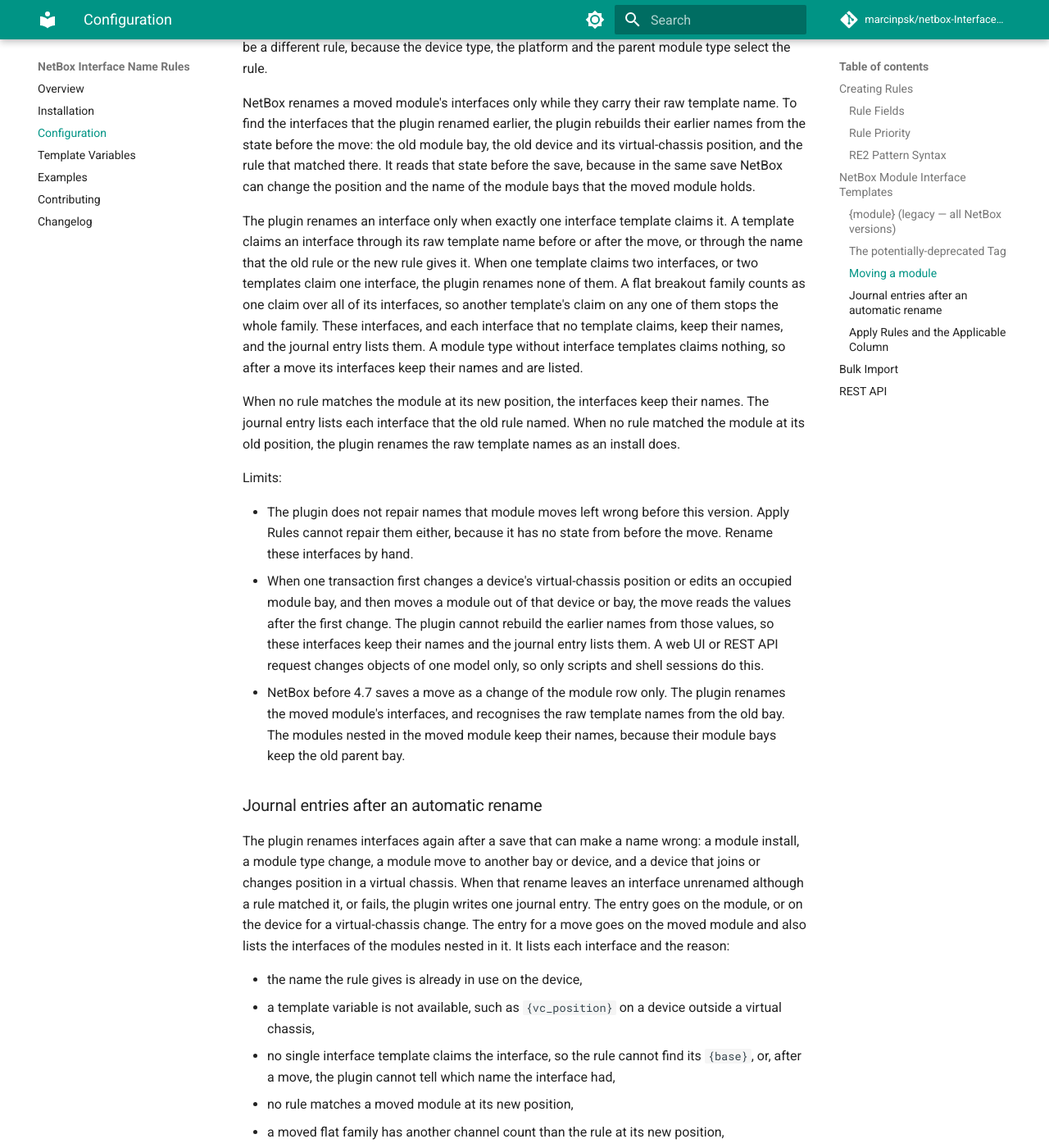
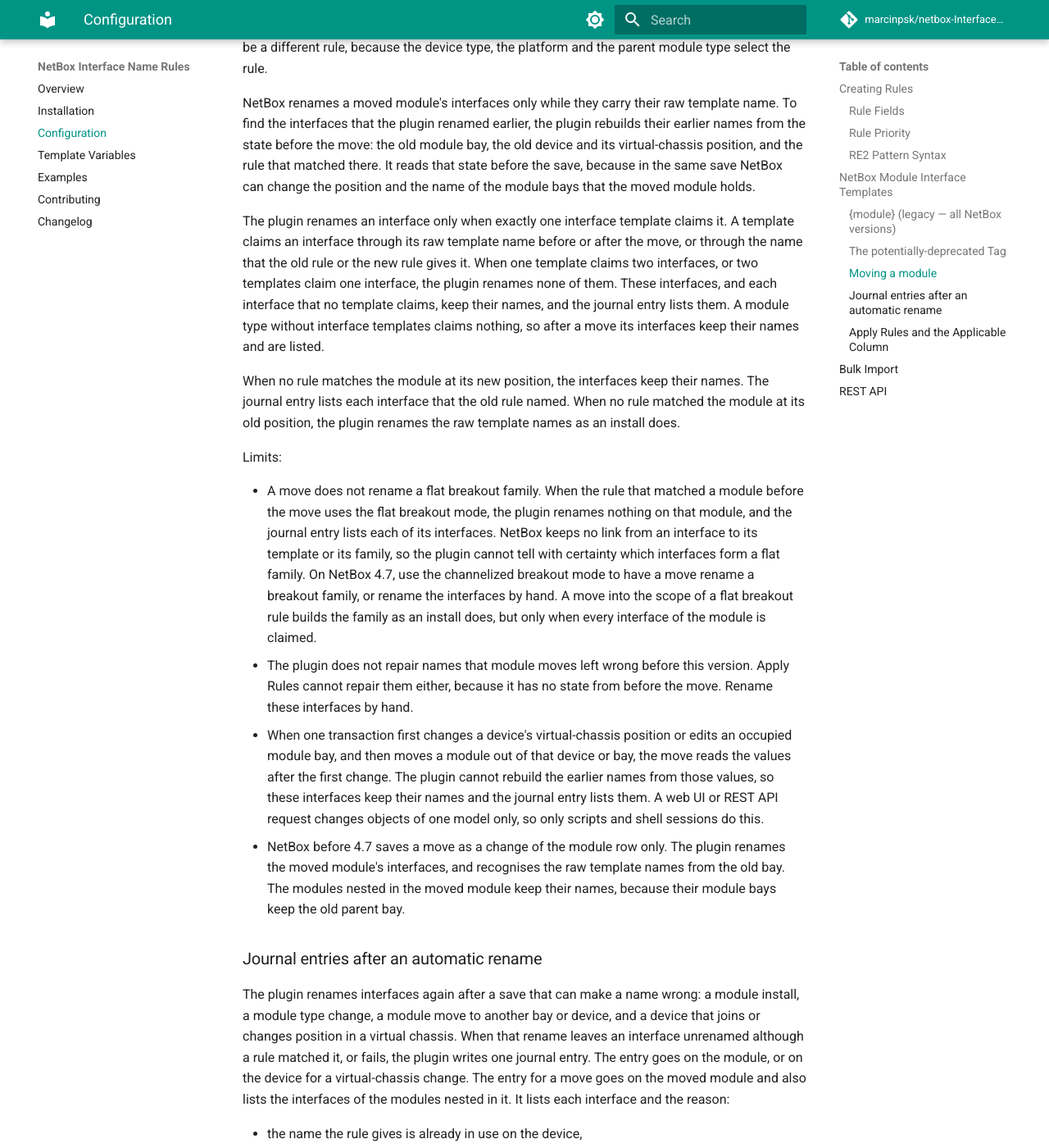
Before and after one commit to marcinpsk/netbox-InterfaceNameRules-plugin, an MkDocs documentation site: the page built from docs/configuration.md, in a window 1280 px wide and 1400 px high, scrolled down 2903 px. Shown: the whole window at 82% size. Built offline with MkDocs 1.6.1 and Material for MkDocs 9.7.7, drawn with Linux system fonts in a browser that asks for light colours; comment, search, counter and statistics services are not loaded; some of the changed text lies outside the part shown.

Commit message:
docs: state that a move does not rename a flat breakout family
ADR 0015 records the decision, why it keys on the rule (NetBox keeps no
link from an interface to its template or family, and name-based
recognition kept renaming wrongly), and the rejected options: family
recognition by name, and a plugin-side membership record, which is a
larger design for a ticket of its own. ADR 0013 drops the move-path
family text. The configuration guide states the limit and the
workaround: use the channelized breakout mode on NetBox 4.7, or rename
the interfaces by hand.

Refs #119

```diff
--- a/docs/configuration.md
+++ b/docs/configuration.md
@@ -104,11 +104,10 @@
 it. A template claims an interface through its raw template name before or after
 the move, or through the name that the old rule or the new rule gives it. When one
 template claims two interfaces, or two templates claim one interface, the plugin
-renames none of them. A flat breakout family counts as one claim over all of its
-interfaces, so another template's claim on any one of them stops the whole family.
-These interfaces, and each interface that no template claims, keep their names,
-and the journal entry lists them. A module type without interface templates
-claims nothing, so after a move its interfaces keep their names and are listed.
+renames none of them. These interfaces, and each interface that no template
+claims, keep their names, and the journal entry lists them. A module type without
+interface templates claims nothing, so after a move its interfaces keep their
+names and are listed.
 
 When no rule matches the module at its new position, the interfaces keep their
 names. The journal entry lists each interface that the old rule named. When no
@@ -117,6 +116,15 @@
 
 Limits:
 
+- A move does not rename a flat breakout family. When the rule that matched a
+  module before the move uses the flat breakout mode, the plugin renames nothing
+  on that module, and the journal entry lists each of its interfaces. NetBox keeps
+  no link from an interface to its template or its family, so the plugin cannot
+  tell with certainty which interfaces form a flat family. On NetBox 4.7, use the
+  channelized breakout mode to have a move rename a breakout family, or rename the
+  interfaces by hand. A move into the scope of a flat breakout rule builds the
+  family as an install does, but only when every interface of the module is
+  claimed.
 - The plugin does not repair names that module moves left wrong before this
   version. Apply Rules cannot repair them either, because it has no state from
   before the move. Rename these interfaces by hand.
@@ -148,7 +156,9 @@
 - no single interface template claims the interface, so the rule cannot find its
   `{base}`, or, after a move, the plugin cannot tell which name the interface had,
 - no rule matches a moved module at its new position,
-- a moved flat family has another channel count than the rule at its new position,
+- a moved module's rule before the move is a flat breakout rule, or a flat
+  breakout family is not built after a move because an interface of the module
+  is unclaimed,
 - the rule failed, for example on a division by zero in its template.
 
 When an error stops the rename, the entry also has one line for that error,
```
Also changed, not shown: docs/adr/0013-centralize-template-claim-ambiguity.md (+2 -7 lines), docs/adr/0015-reapply-from-a-rename-trigger-with-its-previous-state.md (+1 -1 lines).
